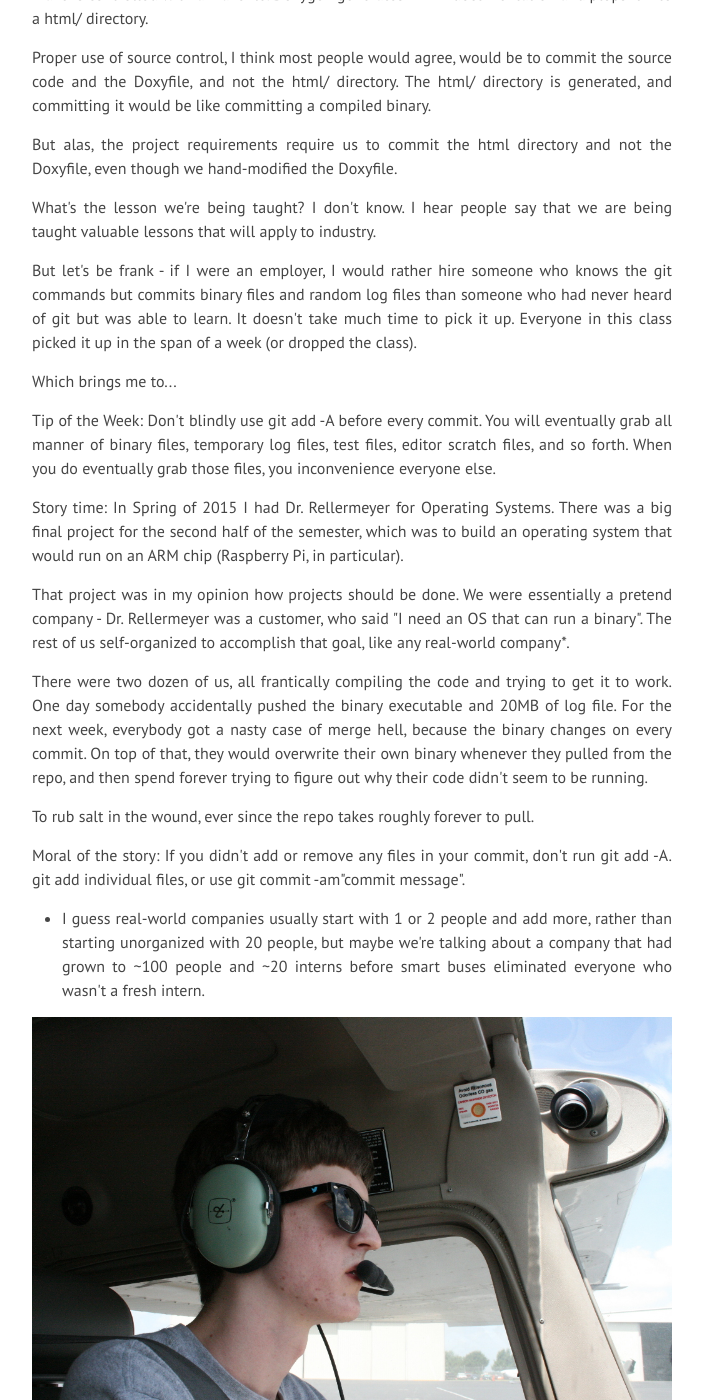
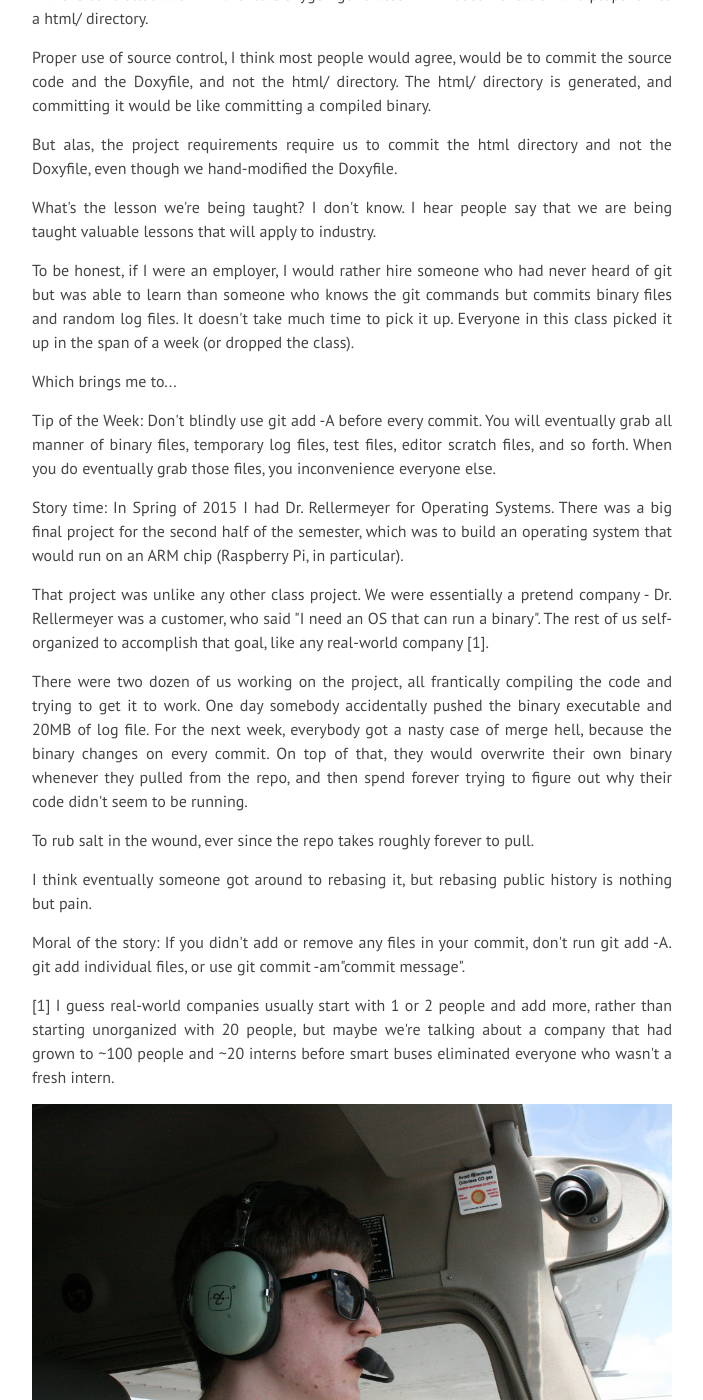
Before and after one commit to lkolbly/cs371p-web, a Jekyll site: the page 2015/09/12/projects.html, which Jekyll copies as it is, in a window 1280 px wide and 1400 px high, scrolled down 772 px. Shown: the whole window, without its empty margins (288-991 px from the left). Built offline with Jekyll 4.4.1, drawn with Linux system fonts in a browser that asks for light colours; nearby versions of some CDN libraries; Markdown is read by kramdown in place of the engine named in the settings.

```diff
--- a/2015/09/12/projects.html
+++ b/2015/09/12/projects.html
@@ -78,7 +78,7 @@
 
 <p>What&#39;s the lesson we&#39;re being taught? I don&#39;t know. I hear people say that we are being taught valuable lessons that will apply to industry.</p>
 
-<p>But let&#39;s be frank - if I were an employer, I would rather hire someone who knows the git commands but commits binary files and random log files than someone who had never heard of git but was able to learn. It doesn&#39;t take much time to pick it up. Everyone in this class picked it up in the span of a week (or dropped the class).</p>
+<p>To be honest, if I were an employer, I would rather hire someone who had never heard of git but was able to learn than someone who knows the git commands but commits binary files and random log files. It doesn&#39;t take much time to pick it up. Everyone in this class picked it up in the span of a week (or dropped the class).</p>
 
 <p>Which brings me to...</p>
 
@@ -86,17 +86,17 @@
 
 <p>Story time: In Spring of 2015 I had Dr. Rellermeyer for Operating Systems. There was a big final project for the second half of the semester, which was to build an operating system that would run on an ARM chip (Raspberry Pi, in particular).</p>
 
-<p>That project was in my opinion how projects should be done. We were essentially a pretend company - Dr. Rellermeyer was a customer, who said &quot;I need an OS that can run a binary&quot;. The rest of us self-organized to accomplish that goal, like any real-world company*.</p>
+<p>That project was unlike any other class project. We were essentially a pretend company - Dr. Rellermeyer was a customer, who said &quot;I need an OS that can run a binary&quot;. The rest of us self-organized to accomplish that goal, like any real-world company [1].</p>
 
-<p>There were two dozen of us, all frantically compiling the code and trying to get it to work. One day somebody accidentally pushed the binary executable and 20MB of log file. For the next week, everybody got a nasty case of merge hell, because the binary changes on every commit. On top of that, they would overwrite their own binary whenever they pulled from the repo, and then spend forever trying to figure out why their code didn&#39;t seem to be running.</p>
+<p>There were two dozen of us working on the project, all frantically compiling the code and trying to get it to work. One day somebody accidentally pushed the binary executable and 20MB of log file. For the next week, everybody got a nasty case of merge hell, because the binary changes on every commit. On top of that, they would overwrite their own binary whenever they pulled from the repo, and then spend forever trying to figure out why their code didn&#39;t seem to be running.</p>
 
 <p>To rub salt in the wound, ever since the repo takes roughly forever to pull.</p>
 
+<p>I think eventually someone got around to rebasing it, but rebasing public history is nothing but pain.</p>
+
 <p>Moral of the story: If you didn&#39;t add or remove any files in your commit, don&#39;t run git add -A. git add individual files, or use git commit -am&quot;commit message&quot;.</p>
 
-<ul>
-<li>I guess real-world companies usually start with 1 or 2 people and add more, rather than starting unorganized with 20 people, but maybe we&#39;re talking about a company that had grown to ~100 people and ~20 interns before smart buses eliminated everyone who wasn&#39;t a fresh intern.</li>
-</ul>
+<p>[1] I guess real-world companies usually start with 1 or 2 people and add more, rather than starting unorganized with 20 people, but maybe we&#39;re talking about a company that had grown to ~100 people and ~20 interns before smart buses eliminated everyone who wasn&#39;t a fresh intern.</p>
 
 
     <img src="/cs371p-web/lane.jpg" />
```
Also changed, not shown: feed.xml (+8 -8 lines).
